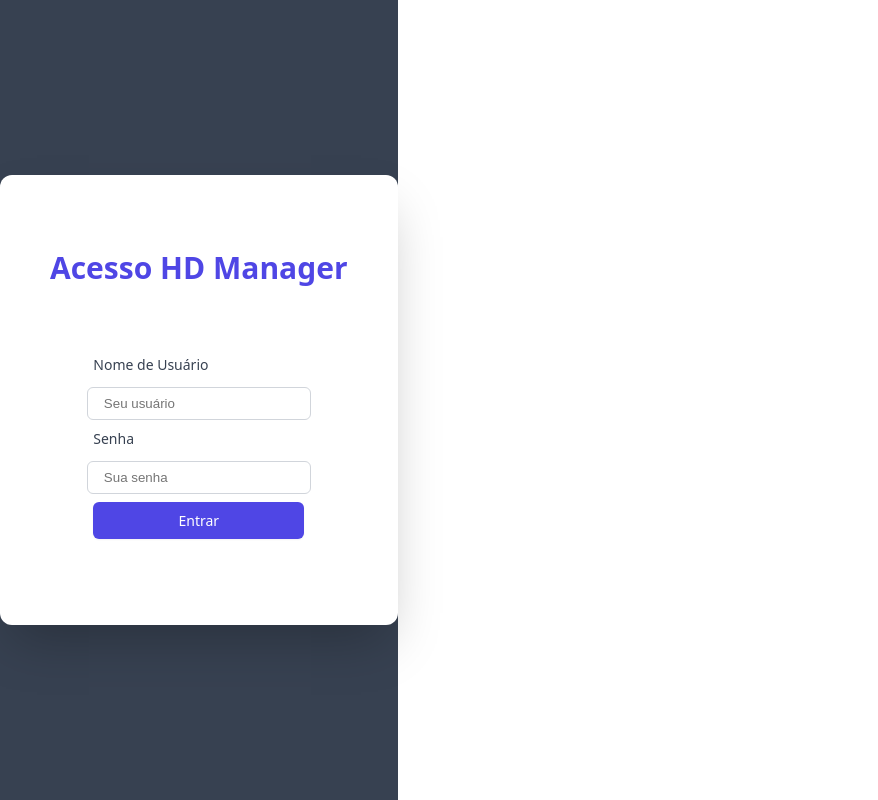
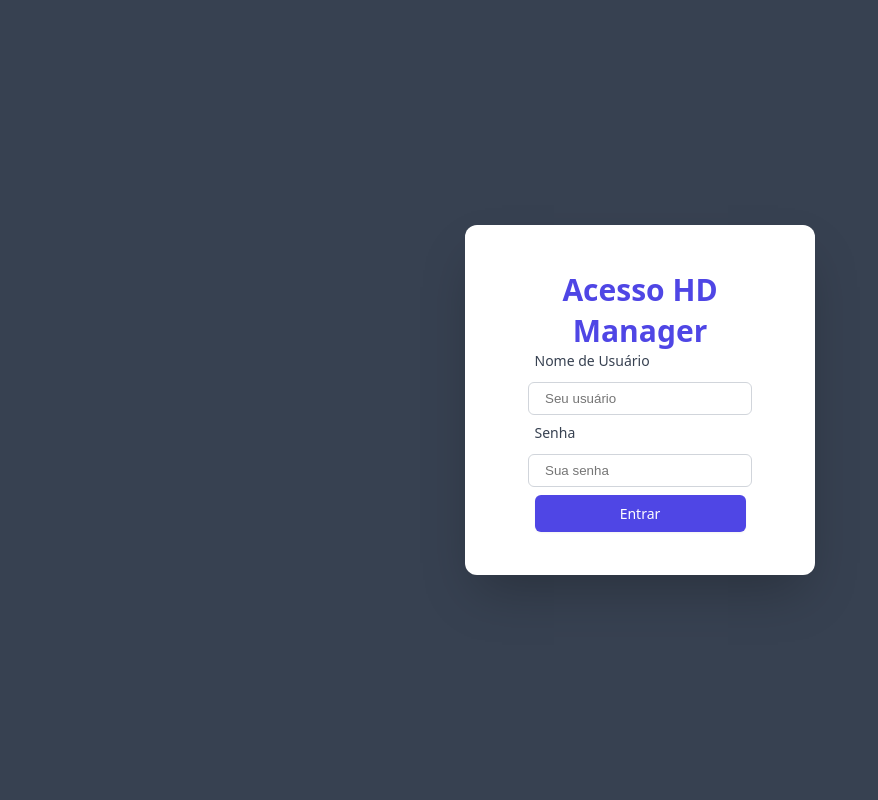
Before and after one commit to DomRaposo/FrontEnd_Sistema_de_Gerenciamento_de_Hd-s, a React app: page /hds in a window 1280 px wide. Shown: the whole page, without its empty margins (0-878 px from the left). Built offline with nearby package versions, Linux system fonts and the light colour scheme; the HTML template or start-up script is replaced by a standard one.

Commit message:
refatorando cods e ajustando hdlist

```diff
--- a/src/App.module.css
+++ b/src/App.module.css
@@ -1,7 +1,8 @@
 /* Container principal */
 .appContainer {
-    min-height: 100vh;
-    background-color: #bfc5ca; /* Tailwind bg-gray-50 */
+    width: 100%;
+    min-height: 100%;
+    background-color: #191A19; /* Tailwind bg-gray-50 */
 }
 
 /* Header */
@@ -9,7 +10,7 @@
     width: 100%;
     display: flex;
     height: 80px;
-    background-color: #4f46e5; /* indigo-600 */
+    background-color: #4E9F3D;
     box-shadow: 0 1px 3px rgba(0,0,0,0.1);
 }
 
@@ -31,20 +32,20 @@ nav{
 
 .navb{
     width: 100%;
-    background-color: #3329a5;
+    background-color: #1E5128;
     display: flex;
     justify-content: center;
     align-items: center;
     position: relative;
     top: 10px;
     gap: 20px;
-    padding: 5px;
+    /* padding-top: 5px;
+    padding-bottom: 5px; */
 
 }
 
 .headerInner {
     display: flex;
-
     max-height: 80px;
 
 }
@@ -56,6 +57,7 @@ nav{
 }
 
 .header h1{
+
     margin: 0px;
     font-size: 25px;
 }
--- a/src/components/HDList/HDList.jsx
+++ b/src/components/HDList/HDList.jsx
@@ -90,7 +90,7 @@ const HDForm = ({ hdData, onHDCreated, onHDUpdated, onClose = () => {} }) => {
 
     return (
 
-    <main className='main'>
+    <main className={styles.main}>
         <form onSubmit={handleSubmit} className={styles.form}>
 
             <h3 className={styles.formTitle}>{title}</h3>
--- a/src/components/HDList/HDList.module.css
+++ b/src/components/HDList/HDList.module.css
@@ -1,9 +1,12 @@
 main{
 
+    width: 100%;
+    min-height: 100%;
     display: flex;
     align-items: center;
     justify-content: center;
-    padding: 20px;
+    padding-top: 20px;
+    /* background-color: #5bda12; */
 
 }
 
@@ -11,7 +14,7 @@ main{
 
   width: 350px;
   margin: 0px;
-  padding: 40px;
+  padding: 20px;
   background-color: #ffffff;
   border-radius: 12px;
   box-shadow: 0 4px 20px rgba(0, 0, 0, 0.08);
@@ -48,6 +51,7 @@ main{
 .input {
   padding: 10px 14px;
   border: 1px solid #ccc;
+  background-color: #ffffff;
   border-radius: 8px;
   font-size: 1rem;
   transition: border-color 0.2s ease, box-shadow 0.2s ease;
--- a/src/components/LoginPage/LoginPage.module.css
+++ b/src/components/LoginPage/LoginPage.module.css
@@ -13,9 +13,9 @@
     align-items: center;
     justify-content: center;
     flex-direction: column;
-    width: 100%;
-    height: 350px;
-    max-width: 25rem;
+    width: 250px;
+    height: 250px;
+    /* max-width: 25rem; */
     padding: 50px;
     background-color: white;
     border-radius: 0.75rem;
@@ -23,18 +23,19 @@
 }
 
 .title {
+    margin: 0;
     font-size: 1.875rem;
     font-weight: 700;
     text-align: center;
     color: #4f46e5;
-    margin-bottom: 1.5rem;
+    /* margin-bottom: 1.5rem; */
 }
 
 .form {
     display: flex;
     flex-direction: column;
     gap: 0.5em;
-    padding: 40px;
+
 }
 
 .errorBox {
--- a/src/index.css
+++ b/src/index.css
@@ -1,33 +1,32 @@
 :root {
   font-family: system-ui, Avenir, Helvetica, Arial, sans-serif;
-  line-height: 1.5;
-  font-weight: 400;
 
   color-scheme: light dark;
   color: rgba(255, 255, 255, 0.87);
-  background-color: #242424;
 
   font-synthesis: none;
   text-rendering: optimizeLegibility;
   -webkit-font-smoothing: antialiased;
   -moz-osx-font-smoothing: grayscale;
+
 }
 
 a {
   font-weight: 500;
-  color: #fff;
+  color: #ffffff;
   text-decoration: inherit;
 }
 a:hover {
-  color: #535bf2;
+  color: #b9bac1;
 }
 
 body {
   margin: 0;
-  display: flex;
-  place-items: center;
-  min-width: 320px;
-  min-height: 100vh;
+  min-height: 10%;
+   /* display: flex;  */
+  /* place-items: center;  */
+  /* min-width: 320px;
+  min-height: 100vh; */
 }
 
 h1 {
@@ -57,10 +56,10 @@ button:focus-visible {
 @media (prefers-color-scheme: light) {
   :root {
     color: #213547;
-    background-color: #ffffff;
+    /* background-color: #ffffff; */
   }
   a:hover {
-    color: #747bff;
+    color: #b9bac1;
   }
   button {
     background-color: #f9f9f9;
--- a/src/style.css
+++ b/src/style.css
@@ -10,6 +10,6 @@ body {
 }
 
 #root {
-    height: 100%;
-    width: 100%;
+
+    /* width: 100%; */
 }
```
Also changed, not shown: src/components/HDForm/HDForm.module.css (renamed from src/components/HDForm/HDForm.muodule.css).
